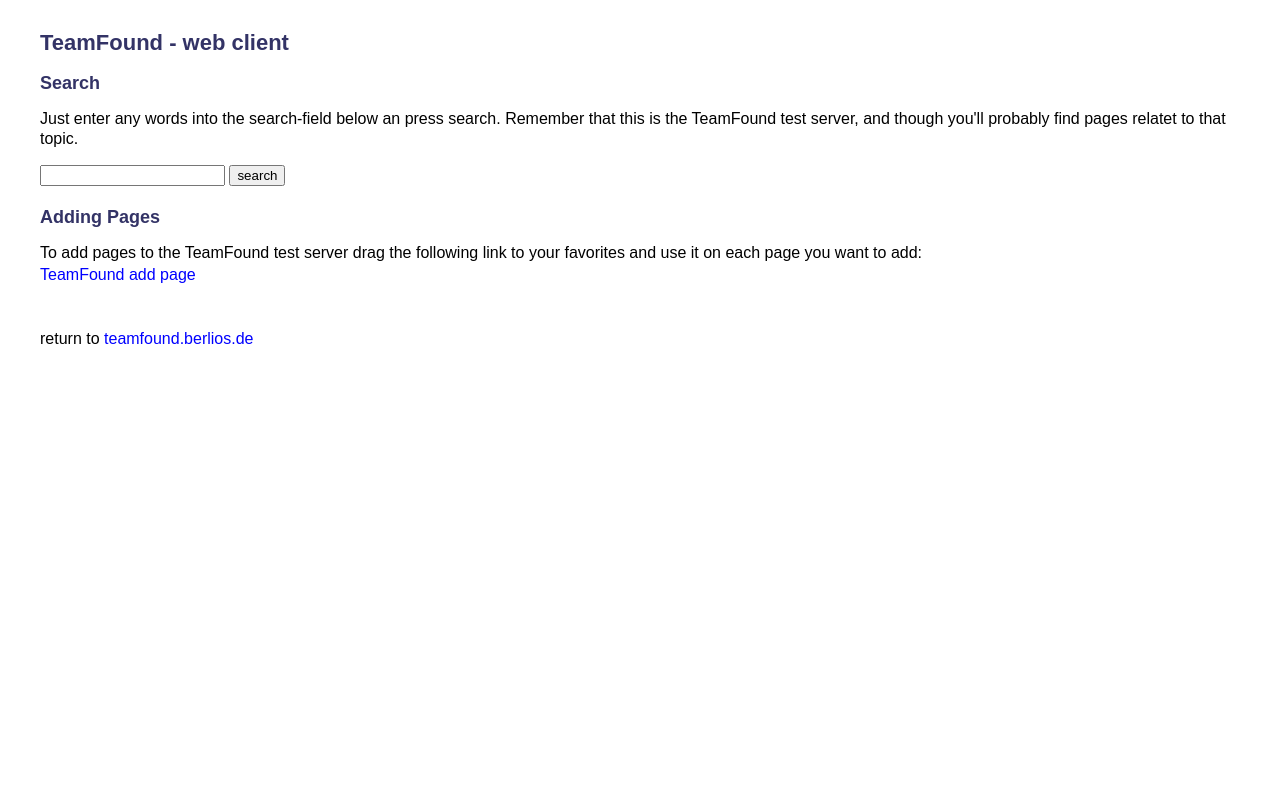
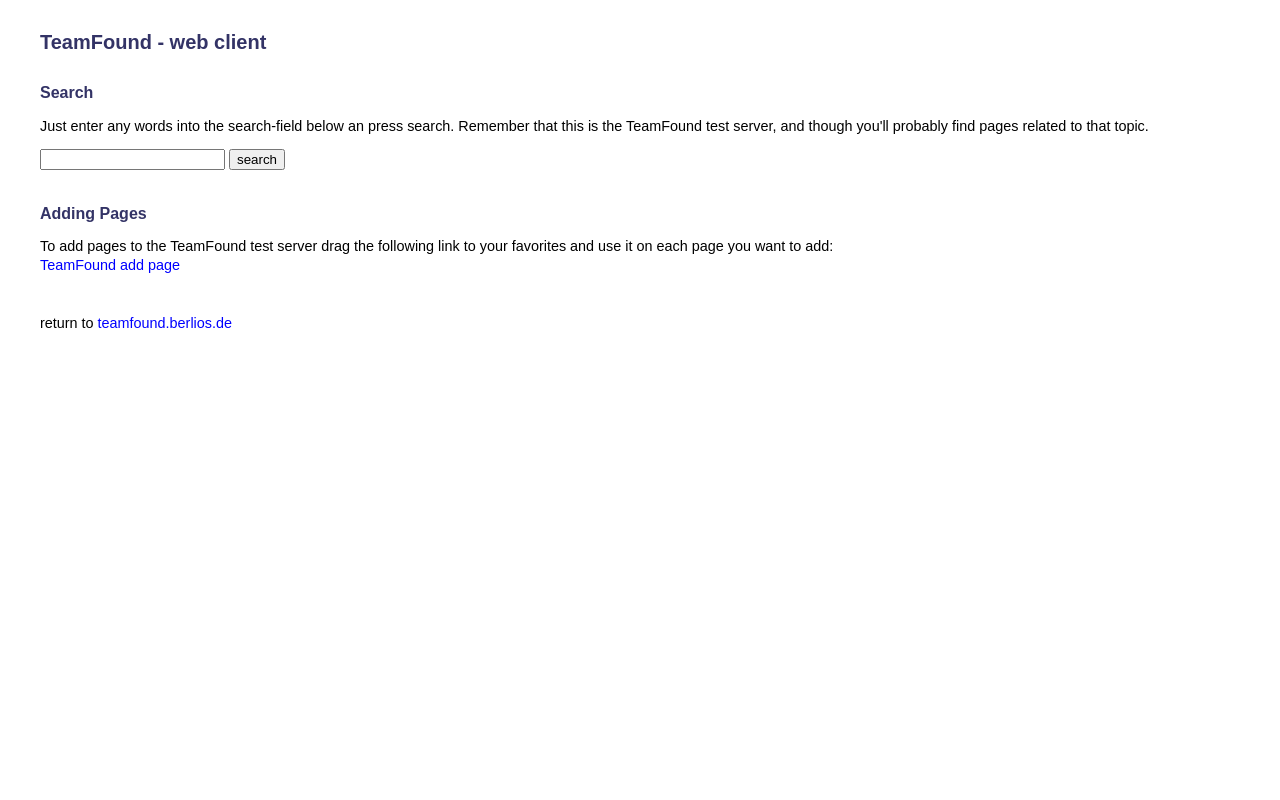
Before and after one commit to BackupTheBerlios/teamfound-svn, a PHP site: page / in a window 1280 px wide. Run offline with PHP 8.4, Linux system fonts and the light colour scheme.

Commit message:
Web-Client update und screenshot fuer webseite verschoben

```diff
--- a/client/link/index.html
+++ b/client/link/index.html
@@ -10,7 +10,7 @@
 
 <h2>Search</h2>
 <p>
-Just enter any words into the search-field below an press search. Remember that this is the TeamFound test server, and though you'll probably find pages relatet to that topic.
+Just enter any words into the search-field below an press search. Remember that this is the TeamFound test server, and though you'll probably find pages related to that topic.
 <form action="http://hqpm.dyndns.org/tf/search.pl">
 <input type="text" name="keyword">
 <input type="submit" value="search">
--- a/client/link/stylesheet.css
+++ b/client/link/stylesheet.css
@@ -1,6 +1,6 @@
 
 body { margin-left: 40; margin-right: 40;}
-html { background-color: white; color: #000000; font-family: Arial, Lucida Grande, sans-serif; font-size: 1em; line-height: 1.25em; }
+html { background-color: white; color: #000000; font-family: Arial, Lucida Grande, sans-serif; font-size: 0.9em; line-height: 1.25em; }
 
 a:link { font-family:Arial,sans-serif; font-style:normal; text-decoration:none; line-height:1.5em; color:#0000FF; margin:0; padding:0; }
 a:visited { font-family:Arial,sans-serif; font-style:normal; text-decoration:none; line-height:1.5em; color:#0000FF; margin:0; padding:0; }
@@ -8,6 +8,6 @@
 a:active { font-family:Arial,sans-serif; font-style:normal; text-decoration:none; line-height:1.5em; color:#0000FF; margin:0; padding:0; }
 a:focus { font-family:Arial,sans-serif; font-style:normal; text-decoration:none; line-height:1.5em; color:#0000FF; margin:0; padding:0; }
 
-h1 { font-size: 22px; padding-top:25px; color:#333366;}
-h2 { font-size: 18px; padding-top:5px; color:#333366;}
-h3 { font-size: 16px; padding-top:5px; color:#333366;}
+h1 { font-size: 20px; padding-top:25px; color:#333366;}
+h2 { font-size: 16px; padding-top:20px; color:#333366;}
+h3 { font-size: 14px; padding-top:5px; color:#333366;}
```
Also changed, not shown: website/images/screenshot-search-server-0.1.jpg (renamed from images/screenshot-search-server-0.1.jpg).
